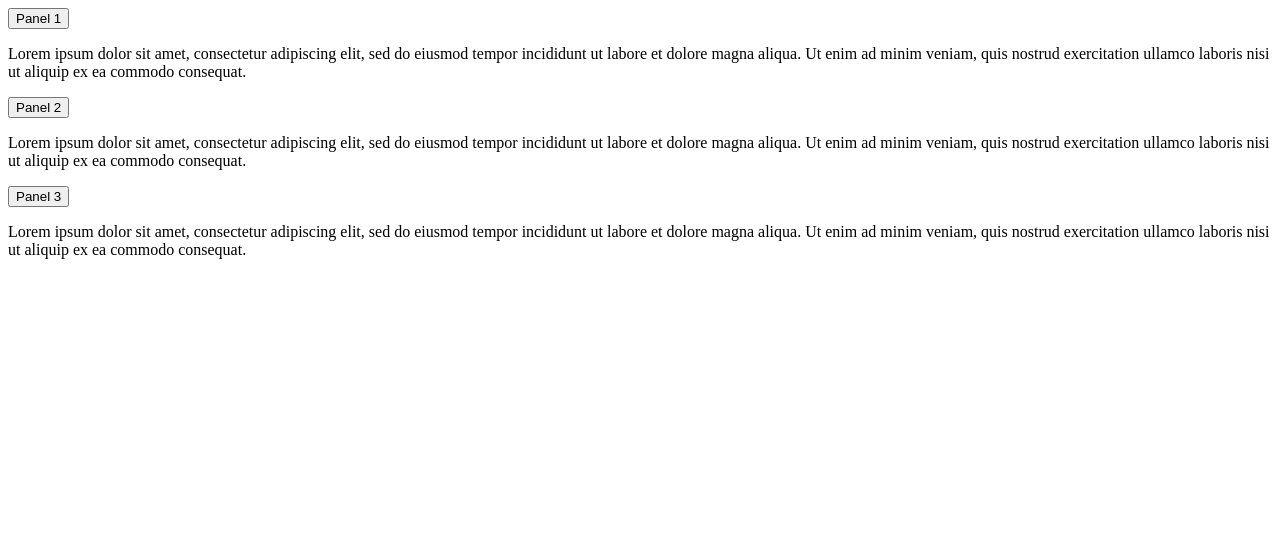
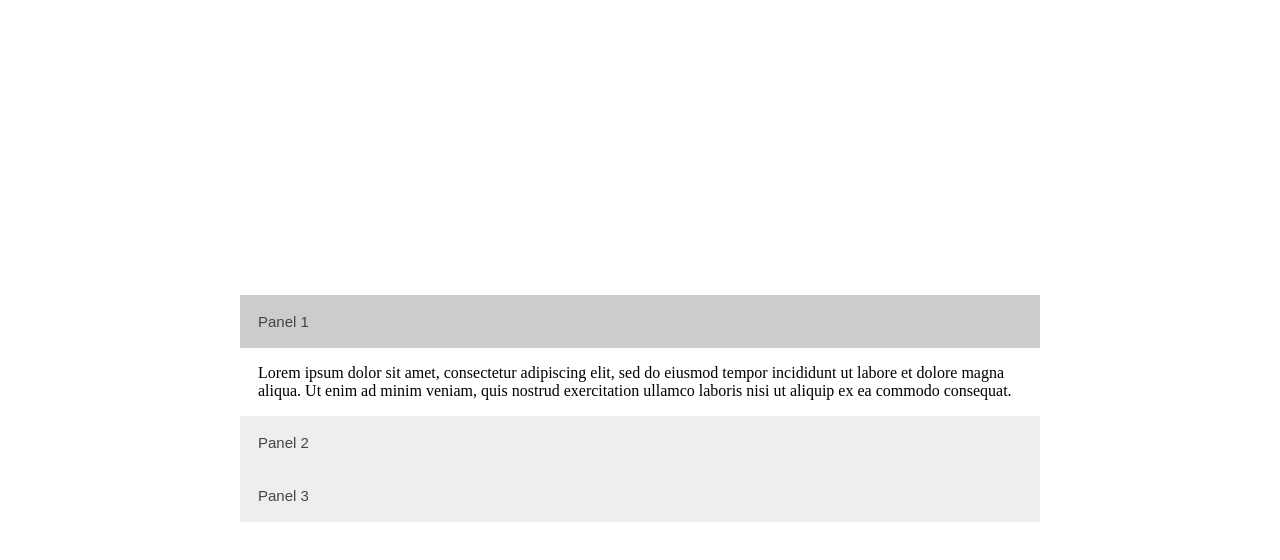
Before and after one commit to kamasood/vanilla-accordion, a plain HTML site: page index.html in a window 1280 px wide. Both pictures are taken after a click on the button "Panel 1". Drawn offline with Linux system fonts and the light colour scheme.

Commit message:
done with basic accordion

```diff
--- a/app.js
+++ b/app.js
@@ -0,0 +1,13 @@
+let acc = document.querySelectorAll('.accordion');
+
+acc.forEach((element) => {
+  element.addEventListener('click', function() {
+    this.classList.toggle('active');
+    let panel = this.nextElementSibling;
+    if (panel.style.display === 'block') {
+      panel.style.display = 'none';
+    } else {
+      panel.style.display = 'block';
+    }
+  });
+});
--- a/index.html
+++ b/index.html
@@ -1,9 +1,9 @@
 <!DOCTYPE html>
 <html lang="en">
   <head>
-    <meta charset="UTF-8"/>
+    <meta charset="utf-8"/>
     <title>Accordion</title>
-    <link ref="stylesheet" src="main.css"/>
+    <link rel="stylesheet" href="main.css"/>
   </head>
   <body>
     <div id="app">
--- a/main.css
+++ b/main.css
@@ -2,6 +2,11 @@ body {
   height: 100vh;
   display: grid;
   place-items: center;
+}
+
+#app {
+  width: 100%;
+  max-width: 800px;
 }
 
 .accordion {
@@ -14,7 +19,6 @@ body {
   text-align: left;
   border: none;
   font-size: 15px;
-  transition: 0.4s;
 }
 
 .active, .accordion:hover {
@@ -26,4 +30,5 @@ body {
   display: none;
   background-color: white;
   overflow: hidden;
+  transition: 0.4s;
 }
```
